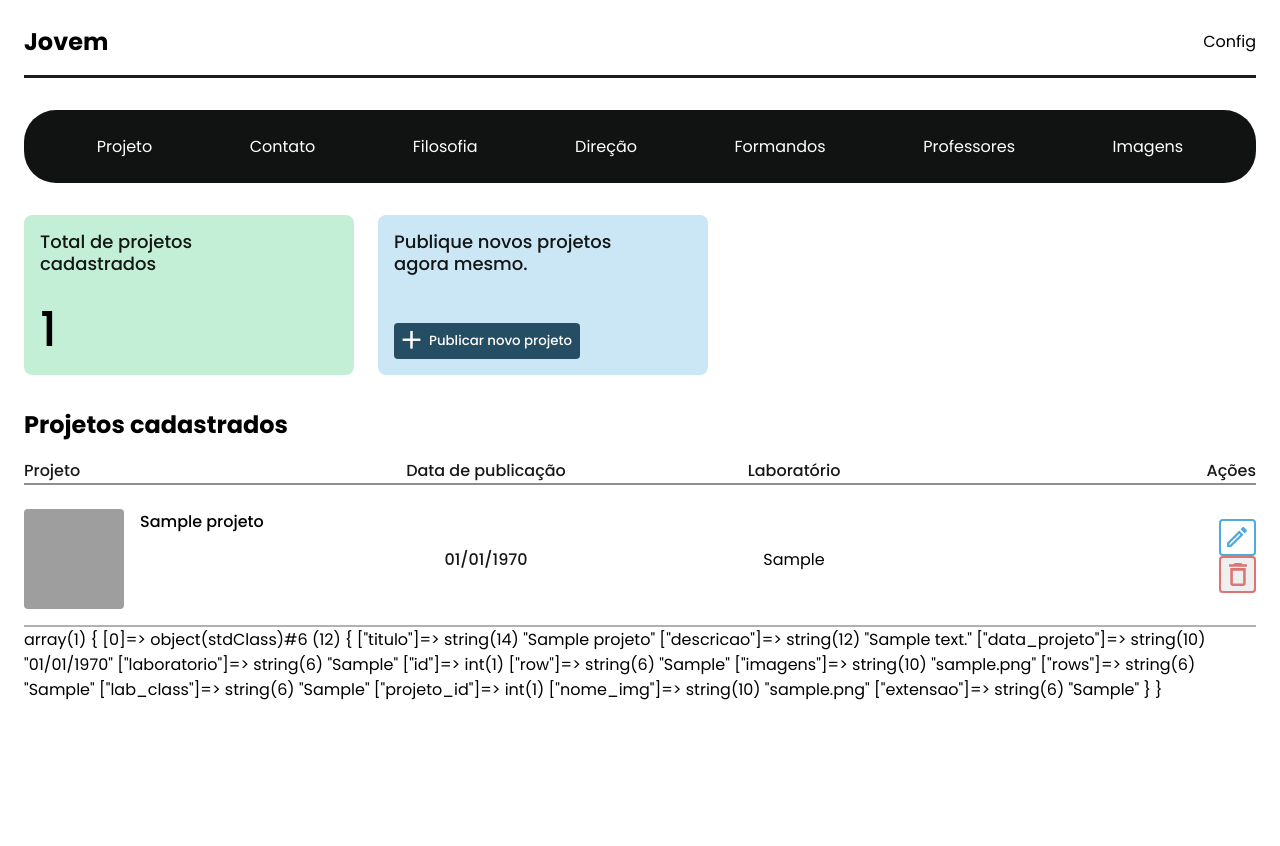
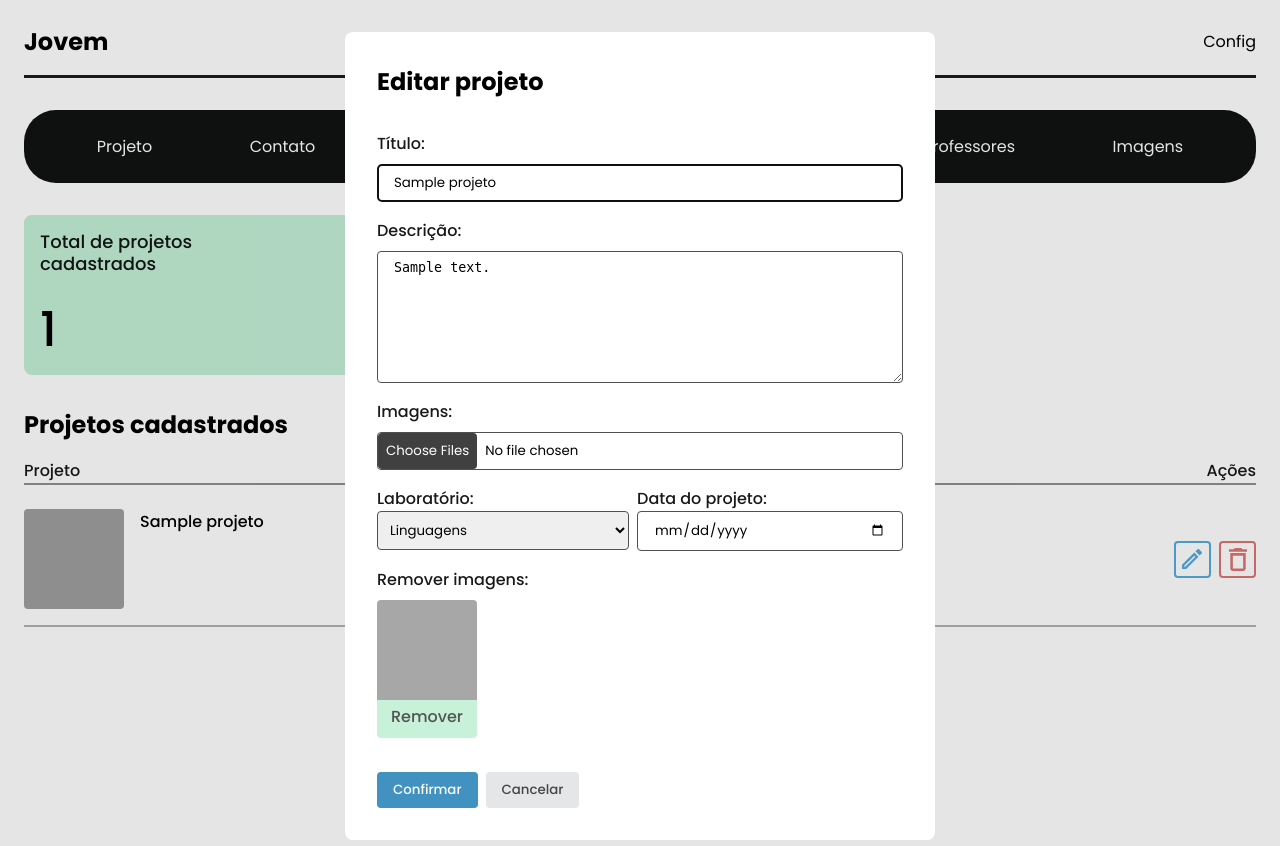
Before and after one commit to nunesAmaral/projeto-jovem, a PHP site: page /admin/projeto?id=1 in a window 1280 px wide. Run offline with PHP 8.4, Linux system fonts and the light colour scheme; the visitor is signed in with stand-in values (Sample User, id 1); tables that the repository leaves empty or names only in its code hold one stand-in row (values such as "Sample post"); grey boxes are pictures that could not be loaded.

Commit message:
crud projeto model completo

```diff
--- a/DAO/imgDAO.php
+++ b/DAO/imgDAO.php
@@ -9,11 +9,12 @@
 
   public function insert(ImgModel $model)
   {
-    $sql = "INSERT INTO imagens (projeto_id, nome_img) VALUES (?, ?)";
+    $sql = "INSERT INTO imagens (projeto_id, nome_img, extensao) VALUES (?, ?, ?)";
     $stmt = $this->conn->prepare($sql);
 
     $stmt->bindValue(1, $model->projeto_id);
     $stmt->bindValue(2, $model->nome_imagem);
+    $stmt->bindValue(3, $model->extensao);
 
     $stmt->execute();
   }
@@ -25,4 +26,34 @@
     $stmt->execute();
     return $stmt->fetchAll(PDO::FETCH_OBJ);
   }
+
+  public function delete(int $id)
+  {
+    $sql = "DELETE FROM imagens WHERE id = ?";
+    $stmt = $this->conn->prepare($sql);
+    $stmt->bindValue(1, $id);
+    $stmt->execute();
+  }
+
+  public function selectById(int $id)
+  {
+    include_once 'model/img_model.php';
+
+    $sql = "SELECT * FROM imagens WHERE projeto_id = ?";
+    $stmt = $this->conn->prepare($sql);
+    $stmt->bindValue(1, $id);
+    $stmt->execute();
+
+    return $stmt->fetchAll(PDO::FETCH_OBJ);
+  }
+
+  public function deleteByReference(int $id)
+  {
+    include_once 'model/img_model.php';
+
+    $sql = "DELETE FROM imagens WHERE projeto_id = ?";
+    $stmt = $this->conn->prepare($sql);
+    $stmt->bindValue(1, $id);
+    $stmt->execute();
+  }
 }
--- a/controller/projeto_controller.php
+++ b/controller/projeto_controller.php
@@ -10,17 +10,26 @@
       header('Location: /admin/login?login=erro2');
     }
 
-    include_once 'model/projeto_model.php';
+    include 'model/projeto_model.php';
     $projetoModel = new ProjetoModel();
     $projetoModel->getAllRows();
 
-    include_once 'model/img_model.php';
+    include 'model/img_model.php';
     $imgModel = new ImgModel();
     $imgModel->getAllRows();
 
     include 'view/painel_admin/adm_projeto.php';
     include 'view/components/new_project_form.php';
-    var_dump($projetoModel->rows);
+
+    if (isset($_GET['id']) && $_GET['id'] >= 0) {
+      $projetoModel->selectById((int) $_GET['id']);
+      $row = $projetoModel->row;
+
+      $imgModel->selectById((int) $_GET['id']);
+      $imgs = $imgModel->row;
+
+      include 'view/components/edit_project_form.php';
+    }
   }
 
   public static function saveForm()
@@ -47,4 +56,41 @@
     $model->imagens = $_FILES['imagens'];
     $model->saveFile($projeto_id);
   }
+
+  public static function updateForm()
+  {
+    include_once 'model/projeto_model.php';
+
+    $model = new ProjetoModel();
+    $model->titulo = $_POST['titulo'];
+    $model->descricao = $_POST['descricao'];
+    $model->data_projeto = $_POST['data-projeto'];
+    $model->laboratorio = $_POST['laboratorio'];
+    $model->id = (int) $_GET['id'];
+    $model->update();
+
+    if (isset($_POST['imagens'])) ProjetoController::deleteImgs($_POST['imagens'], $model->id);
+    ProjetoController::saveImgs($model->id);
+  }
+
+  public static function deleteImgs($img_dados, $projeto_id)
+  {
+    include_once 'model/img_model.php';
+    $model = new ImgModel();
+    $model->delete($img_dados);
+    $model->deleteFile($img_dados, $projeto_id);
+  }
+
+  public static function deleteProjeto()
+  {
+    $id = (int) $_GET['id'];
+
+    include_once 'model/img_model.php';
+    $imgModel = new ImgModel;
+    $imgModel->deleteFilesByReference($id);
+
+    include_once 'model/projeto_model.php';
+    $projetoModel = new ProjetoModel;
+    $projetoModel->delete($id);
+  }
 }
--- a/css/admin-projeto.css
+++ b/css/admin-projeto.css
@@ -141,6 +141,8 @@
 
 .project-row .action-container {
   justify-self: right;
+  display: flex;
+  gap: 8px;
 }
 
 .project-preview > * {
@@ -172,7 +174,7 @@
   color: #beb137;
 }
 
-.action-container button {
+.action-container a {
   cursor: pointer;
 }
 
@@ -282,3 +284,66 @@
   gap: 8px;
   margin-top: 24px;
 }
+
+.flex.imgs-container {
+  flex-wrap: wrap;
+  width: calc(590px - 64px);
+  gap: 46px 16px;
+}
+
+.flex.imgs-container input {
+  display: none;
+}
+
+.flex.imgs-container label img {
+  object-fit: cover;
+  display: block;
+  border-radius: 4px 4px 0px 0px;
+  width: 100px;
+  height: 100px;
+}
+
+.flex.imgs-container label {
+  width: 100px;
+  height: 100px;
+  cursor: pointer;
+}
+
+.imgs-container input:checked + label::after {
+  content: 'Removido';
+  color: rgba(47, 47, 47, 0.9);
+  width: 100px;
+  height: 30px;
+  background-color: rgba(208, 132, 62, 0.35);
+  display: block;
+  position: relative;
+  border-radius: 0px 0px 4px 4px;
+  padding: 4px 0;
+  z-index: 5;
+}
+
+.imgs-container input + label::after {
+  content: 'Remover';
+  color: rgba(47, 47, 47, 0.9);
+  width: 100px;
+  height: 30px;
+  text-align: center;
+  background-color: rgba(55, 201, 118, 0.3);
+  display: block;
+  position: relative;
+  border-radius: 0px 0px 4px 4px;
+  padding: 4px 0;
+  z-index: 5;
+}
+
+.img-container-title {
+  display: block;
+  font-weight: 500;
+  opacity: 0.9;
+  margin-top: 16px;
+  margin-bottom: 8px;
+}
+
+#edit-project .btn-container {
+  margin-top: 64px;
+}
--- a/index.php
+++ b/index.php
@@ -30,6 +30,14 @@
     ProjetoController::saveForm();
     break;
 
+  case '/admin/projeto/update':
+    ProjetoController::updateForm();
+    break;
+
+  case '/admin/projeto/delete':
+    ProjetoController::deleteProjeto();
+    break;
+
   case '/':
     include 'view/pages/home.php';
     break;
--- a/model/img_model.php
+++ b/model/img_model.php
@@ -3,14 +3,17 @@
 include_once 'model/model.php';
 class ImgModel extends Model
 {
-  public $projeto_id, $nome_imagem;
+  public $projeto_id, $nome_imagem, $extensao;
   public $imagens;
   public $rows;
+  public $row;
 
   public function saveFile($projeto_id)
   {
-    if (isset($this->imagens) && count($this->imagens) > 0) {
-
+    if (isset($this->imagens) && count($this->imagens) > 0 && strlen($this->imagens['name'][0]) > 0) {
+      // echo '<pre>';
+      // var_dump($this->imagens);
+      // echo '</pre>';
       $this->projeto_id = $projeto_id;
 
       $path = "imgs/$this->projeto_id/";
@@ -30,21 +33,67 @@
         }
 
         $this->nome_imagem = $new_file_name;
+        $this->extensao = $extension;
+
         $destination = "imgs/$this->projeto_id/$new_file_name.$extension";
         if (move_uploaded_file($this->imagens['tmp_name'][$i], $destination)) {
           $this->save();
         };
       }
-    } else {
-      die();
     }
   }
+
   public function save()
   {
     include_once 'DAO/imgDAO.php';
     $dao = new ImgDAO($this->conn);
 
     $dao->insert($this);
+  }
+
+  public function delete($imgs_dados)
+  {
+    include_once 'DAO/imgDAO.php';
+    $dao = new ImgDAO($this->conn);
+
+    if (isset($imgs_dados)) {
+      foreach ($imgs_dados as $img_dados) {
+        $array_dados = explode(' ', $img_dados);
+        $id = $array_dados[0];
+        $dao->delete((int) $id);
+      }
+    }
+  }
+
+  // public function deleteByReference($projeto_id)
+  // {
+  //   include_once 'DAO/imgDAO.php';
+  //   $dao = new ImgDAO($this->conn);
+  //   $this->deleteFilesByReference($projeto_id);
+
+  //   $dao->deleteByReference($projeto_id);
+  // }
+
+  public function deleteFilesByReference(int $projeto_id)
+  {
+    $files = scandir("imgs/$projeto_id");
+    $files = array_diff($files, ['.', '..']);
+    foreach ($files as $file) {
+      unlink("imgs/$projeto_id/$file");
+    }
+    $directory = "imgs/$projeto_id";
+
+    rmdir($directory);
+  }
+
+  public function deleteFile($imgs_dados)
+  {
+    foreach ($imgs_dados as $img_dados) {
+      $array_dados = explode(' ', $img_dados);
+      [, $id_projeto, $nome_img, $extensao] = $array_dados;
+
+      unlink("imgs/$id_projeto/$nome_img.$extensao");
+    }
   }
 
   public function getAllRows()
@@ -54,4 +103,12 @@
 
     $this->rows = $dao->select();
   }
+
+  public function selectById(int $id)
+  {
+    include_once 'DAO/projetoDAO.php';
+    $dao = new ImgDAO($this->conn);
+
+    $this->row = $dao->selectById($id);
+  }
 }
--- a/model/projeto_model.php
+++ b/model/projeto_model.php
@@ -5,12 +5,29 @@
 {
   public $id, $titulo, $descricao, $data_projeto, $laboratorio;
   public $rows;
+  public $row;
 
   public function save()
   {
     include 'DAO/projetoDAO.php';
     $projetoDAO = new ProjetoDAO($this->conn);
     return $projetoDAO->insert($this);
+  }
+
+  public function update()
+  {
+    include 'DAO/projetoDAO.php';
+    $projetoDAO = new ProjetoDAO($this->conn);
+
+    return $projetoDAO->update($this);
+  }
+
+  public function delete($id)
+  {
+    include 'DAO/projetoDAO.php';
+    $dao = new ProjetoDAO($this->conn);
+
+    $dao->delete($id);
   }
 
   public function getAllRows()
@@ -56,4 +73,11 @@
   {
     return count($this->rows);
   }
+  public function selectById(int $id)
+  {
+    include_once 'DAO/projetoDAO.php';
+    $dao = new ProjetoDAO($this->conn);
+
+    $this->row = $dao->selectById($id);
+  }
 }
--- /dev/null
+++ b/view/components/edit_project_form.php
@@ -0,0 +1,53 @@
+<dialog class="new-project" id="edit-project">
+  <h2>Editar projeto</h2>
+  <form enctype="multipart/form-data" action="/admin/projeto/update?id=<?= $row->id ?>" method="post">
+    <label for="titulo">Título:</label>
+    <input name="titulo" type="text" placeholder="Máximo 24 caracteres" value="<?= $row->titulo ?>">
+    <label for="descricao">Descrição:</label>
+    <textarea name="descricao" placeholder="Máximo 250 caracteres"><?= $row->descricao ?></textarea>
+    <label for="imagens">Imagens:</label>
+    <input name="imagens[]" type="file" multiple>
+    <div class="flex select-container">
+      <div>
+        <label for="laboratorio">Laboratório:</label>
+        <select name="laboratorio" id="">
+          <option value="" disabled hidden>Selecione</option>
+          <option <?= $row->lab_class = 'lab-matematica' ? 'selected' : '' ?> value="1">Matemática</option>
+          <option <?= $row->lab_class = 'lab-natureza' ? 'selected' : '' ?> value="2">Ciências da natureza</option>
+          <option <?= $row->lab_class = 'lab-humanas' ? 'selected' : '' ?> value="3">Humanas</option>
+          <option <?= $row->lab_class = 'lab-linguagens' ? 'selected' : '' ?> value="4">Linguagens</option>
+        </select>
+      </div>
+      <div>
+        <label for="data-projeto">Data do projeto:</label>
+        <input name="data-projeto" type="date" value="<?= $row->data_projeto ?>">
+      </div>
+    </div>
+    <span class="img-container-title">Remover imagens:</span>
+    <div class="flex imgs-container">
+
+      <?php foreach ($imgs as $img) { ?>
+        <input type="checkbox" name="imagens[]" id="<?= $img->id ?>" value="<?= "$img->id $img->projeto_id $img->nome_img $img->extensao" ?>">
+        <label for="<?= $img->id ?>"><img class="edit-img" src="<?= "/imgs/$img->projeto_id/$img->nome_img.$img->extensao" ?>"></label>
+      <?php } ?>
+
+    </div>
+
+    <div class="btn-container flex">
+      <button class="btn primary">Confirmar</button>
+      <button class="btn seccondary" onclick="closeEditModal()">Cancelar</button>
+    </div>
+  </form>
+</dialog>
+
+
+<script>
+  const editProjectModal = document.getElementById('edit-project');
+
+  editProjectModal.showModal();
+
+  function closeEditModal() {
+    event.preventDefault();
+    editProjectModal.close();
+  }
+</script>
--- a/view/components/new_project_form.php
+++ b/view/components/new_project_form.php
@@ -1,4 +1,4 @@
-<dialog class="new-project">
+<dialog class="new-project" id="new-project">
   <h2>Criar projeto</h2>
   <form enctype="multipart/form-data" action="/admin/projeto/save" method="post">
     <label for="titulo">Título:</label>
@@ -32,7 +32,7 @@
 </dialog>
 
 <script>
-  const newProjectModal = document.querySelector('dialog.new-project');
+  const newProjectModal = document.querySelector('dialog#new-project');
 
   function closeModal() {
     event.preventDefault();
--- a/view/painel_admin/adm_projeto.php
+++ b/view/painel_admin/adm_projeto.php
@@ -11,6 +11,7 @@
   <link href="https://fonts.googleapis.com/css2?family=Poppins:wght@400;500;600;700&display=swap" rel="stylesheet">
   <link rel="stylesheet" href="../../css/style.css">
   <link rel="stylesheet" href="../../css/admin-projeto.css">
+
 </head>
 
 <body>
@@ -81,7 +82,7 @@
 
         <?php foreach ($imgModel->rows as $img) {
           if ($img->projeto_id == $row->id) { ?>
-            <img class="project-img" src="<?= "/imgs/$row->id/$img->nome_img.png" ?>">
+            <img class="project-img" src="<?= "/imgs/$row->id/$img->nome_img.$img->extensao" ?>">
         <?php break;
           }
         } ?>
@@ -96,18 +97,13 @@
       </div>
 
       <div class="action-container">
-        <a href="/admin/projeto?id=<?= $row->id ?>"><img src="/assets/edit-btn.svg" alt=""></a>
-        <button><img src="/assets/delete-btn.svg" alt=""></button>
+        <a onclick="editProjectModal.showModal()" href="/admin/projeto?id=<?= $row->id ?>"><img src="/assets/edit-btn.svg" alt=""></a>
+        <a href="/admin/projeto/delete?id=<?= $row->id ?>" onclick="return confirm('Tem certeza que deseja apagar o projeto?')"><img src="/assets/delete-btn.svg" alt=""></a>
       </div>
     </div>
   <?php } ?>
   <script>
-    const newProjectModal = document.querySelector('dialog.new-project');
 
-    function closeModal() {
-      event.preventDefault();
-      newProjectModal.close();
-    }
   </script>
 </body>
 
```
Also changed, not shown: DAO/projetoDAO.php (+39 -2 lines), assets/happycat.jpg (added).
